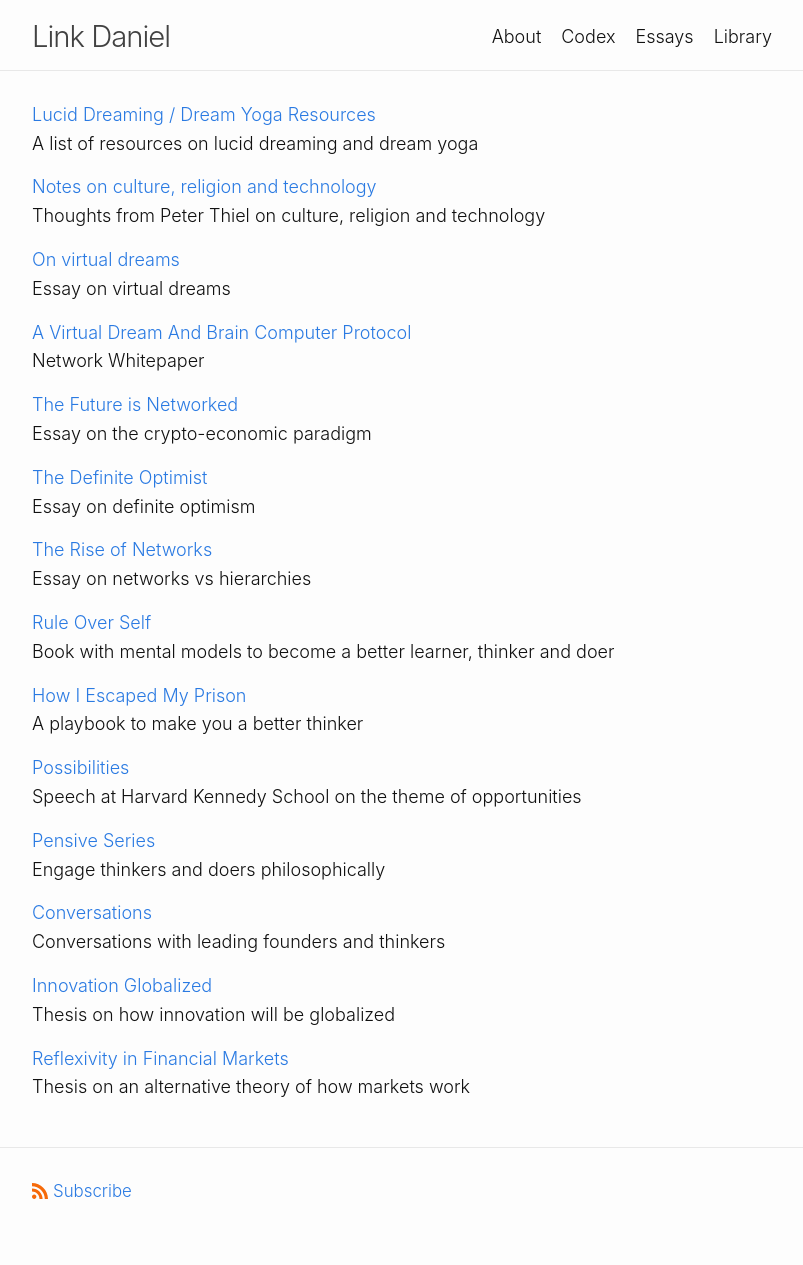
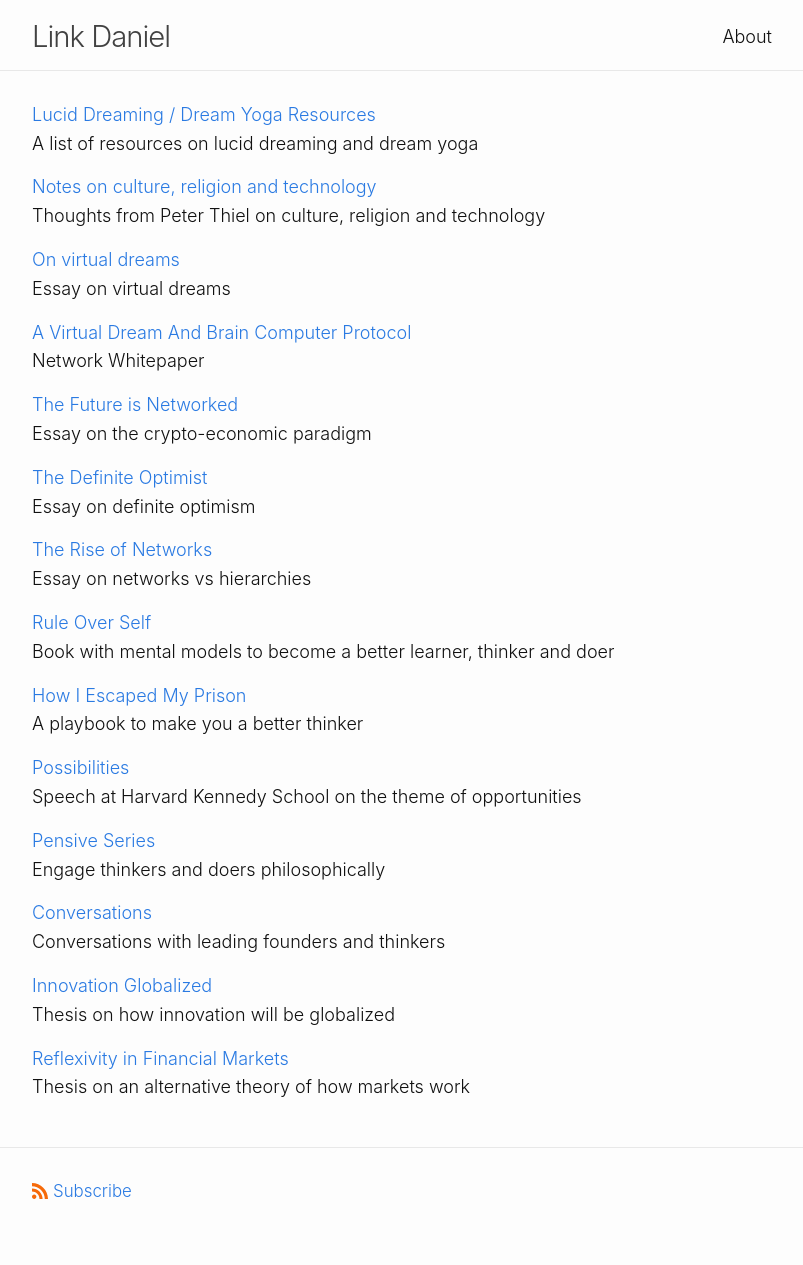
Before and after one commit to link-daniel/link.github.io, a Jekyll site: the page built from index.md, in a window 1280 px wide. Shown: the whole page, without its empty margins (238-1041 px from the left). Built offline with Jekyll 4.4.1, drawn with Linux system fonts in a browser that asks for light colours.

Commit message:
Update _config.yml

```diff
--- a/_config.yml
+++ b/_config.yml
@@ -49,9 +49,6 @@ minima:
 # this and add the path to the pages in order as they should show up
 header_pages:
  - about.md
- - codex.md
- - essays.md
- - library.md
 
 # Build settings
 theme: minima
```
